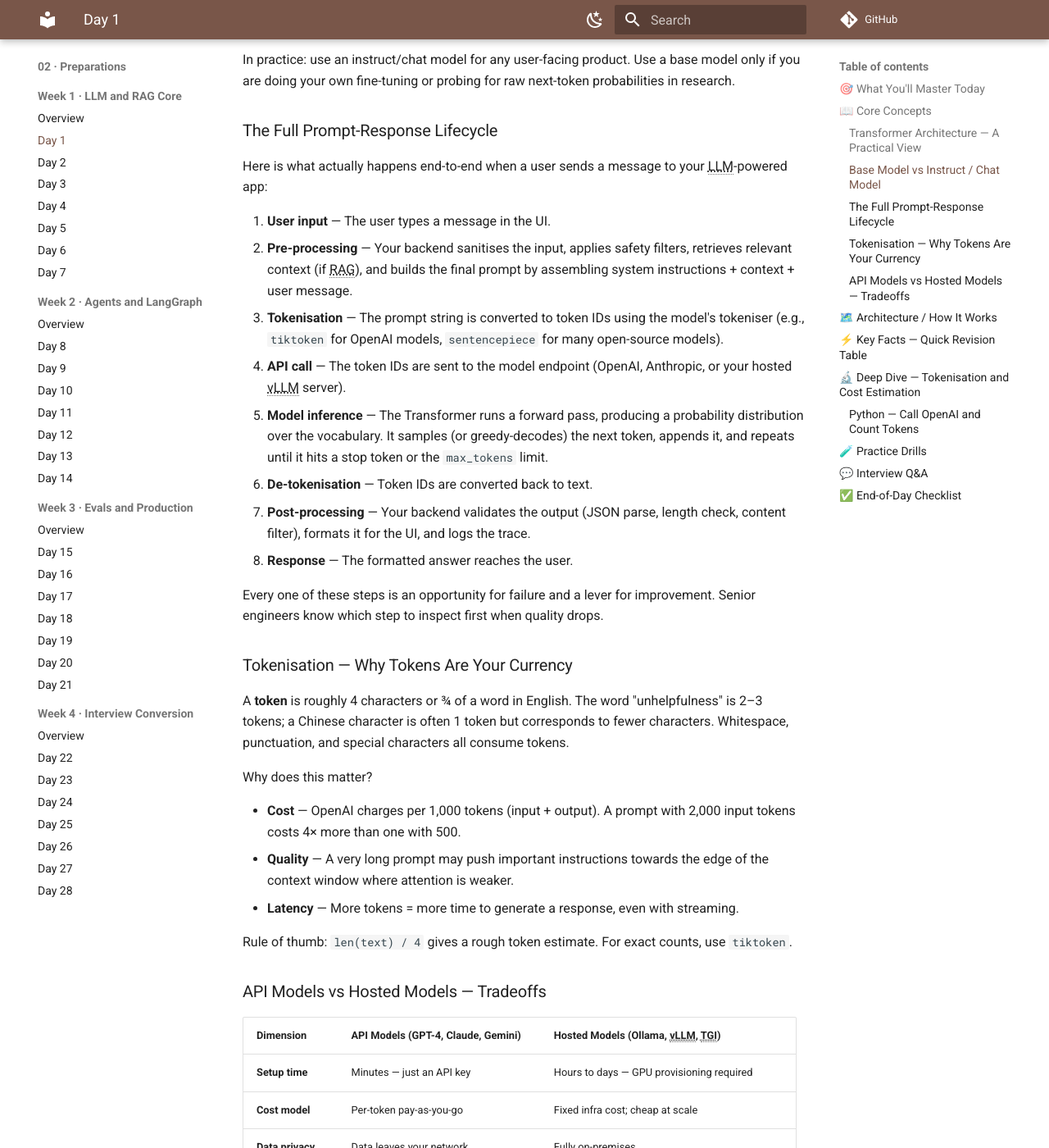
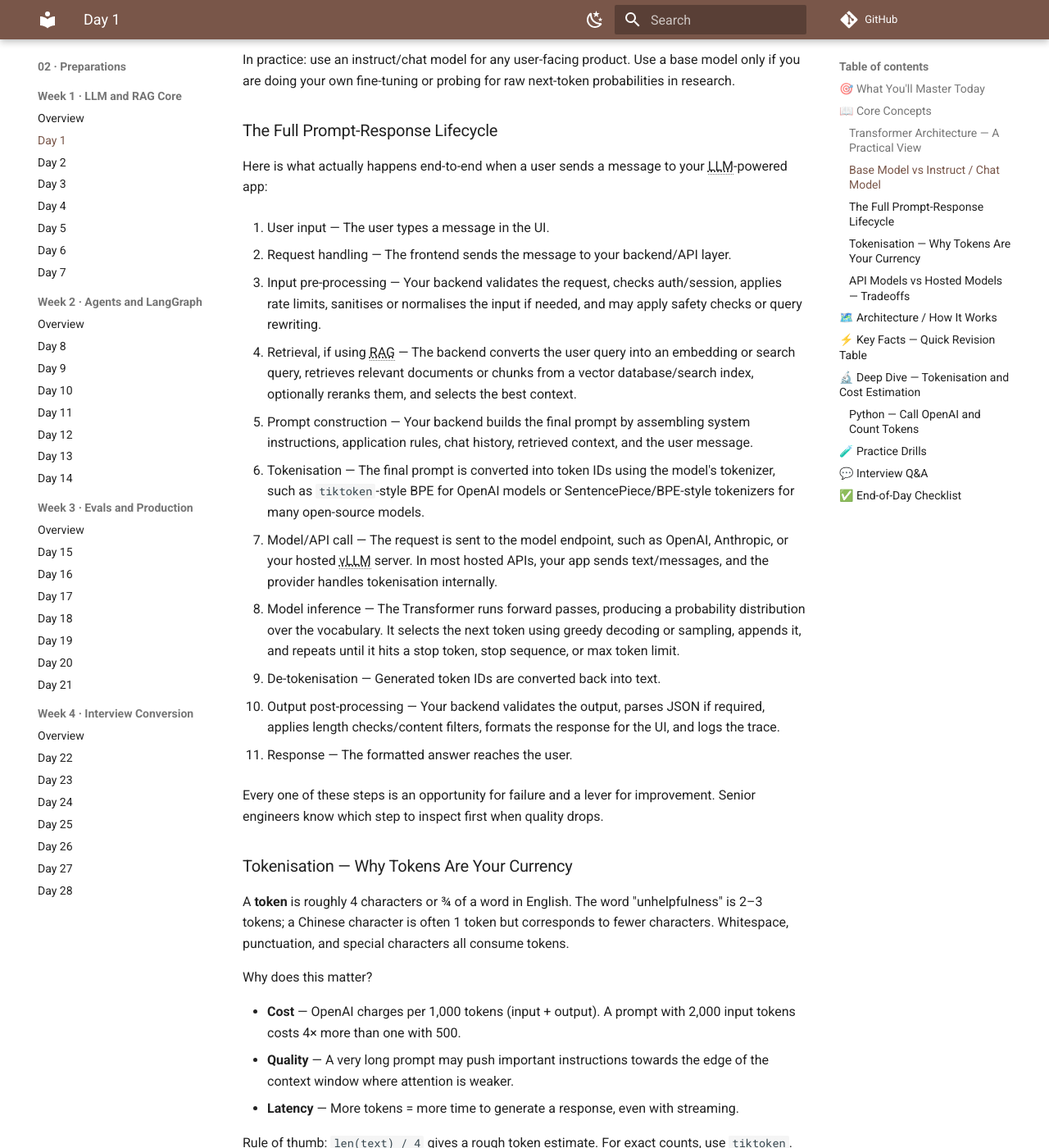
Before and after one commit to nitinkc/AI-Engineering-Learning, an MkDocs documentation site: the page built from docs/02-learning-revision-plan/week-01/day-01-llm-pipeline-map-and-model-basics.md, in a window 1280 px wide and 1400 px high, scrolled down 1373 px. Shown: the whole window at 82% size. Built offline with MkDocs 1.6.1 and Material for MkDocs 9.7.7, drawn with Linux system fonts in a browser that asks for light colours; comment, search, counter and statistics services are not loaded.

Commit message:
Update Day 1 prompt-response lifecycle

```diff
--- a/docs/02-learning-revision-plan/week-01/day-01-llm-pipeline-map-and-model-basics.md
+++ b/docs/02-learning-revision-plan/week-01/day-01-llm-pipeline-map-and-model-basics.md
@@ -55,21 +55,39 @@ are doing your own fine-tuning or probing for raw next-token probabilities in re
 
 Here is what actually happens end-to-end when a user sends a message to your LLM-powered app:
 
-1. **User input** — The user types a message in the UI.
-2. **Pre-processing** — Your backend sanitises the input, applies safety filters, retrieves relevant
-   context (if RAG), and builds the final prompt by assembling system instructions + context + user
-   message.
-3. **Tokenisation** — The prompt string is converted to token IDs using the model's tokeniser (e.g.,
-   `tiktoken` for OpenAI models, `sentencepiece` for many open-source models).
-4. **API call** — The token IDs are sent to the model endpoint (OpenAI, Anthropic, or your hosted
-   vLLM server).
-5. **Model inference** — The Transformer runs a forward pass, producing a probability distribution
-   over the vocabulary. It samples (or greedy-decodes) the next token, appends it, and repeats until
-   it hits a stop token or the `max_tokens` limit.
-6. **De-tokenisation** — Token IDs are converted back to text.
-7. **Post-processing** — Your backend validates the output (JSON parse, length check, content
-   filter), formats it for the UI, and logs the trace.
-8. **Response** — The formatted answer reaches the user.
+1. User input — The user types a message in the UI.
+
+2. Request handling — The frontend sends the message to your backend/API layer.
+
+3. Input pre-processing — Your backend validates the request, checks auth/session, applies rate
+   limits, sanitises or normalises the input if needed, and may apply safety checks or query
+   rewriting.
+
+4. Retrieval, if using RAG — The backend converts the user query into an embedding or search query,
+   retrieves relevant documents or chunks from a vector database/search index, optionally reranks
+   them, and selects the best context.
+
+5. Prompt construction — Your backend builds the final prompt by assembling system instructions,
+   application rules, chat history, retrieved context, and the user message.
+
+6. Tokenisation — The final prompt is converted into token IDs using the model's tokenizer, such as
+   `tiktoken`-style BPE for OpenAI models or SentencePiece/BPE-style tokenizers for many
+   open-source models.
+
+7. Model/API call — The request is sent to the model endpoint, such as OpenAI, Anthropic, or your
+   hosted vLLM server. In most hosted APIs, your app sends text/messages, and the provider handles
+   tokenisation internally.
+
+8. Model inference — The Transformer runs forward passes, producing a probability distribution over
+   the vocabulary. It selects the next token using greedy decoding or sampling, appends it, and
+   repeats until it hits a stop token, stop sequence, or max token limit.
+
+9. De-tokenisation — Generated token IDs are converted back into text.
+
+10. Output post-processing — Your backend validates the output, parses JSON if required, applies
+    length checks/content filters, formats the response for the UI, and logs the trace.
+
+11. Response — The formatted answer reaches the user.
 
 Every one of these steps is an opportunity for failure and a lever for improvement. Senior engineers
 know which step to inspect first when quality drops.
```
